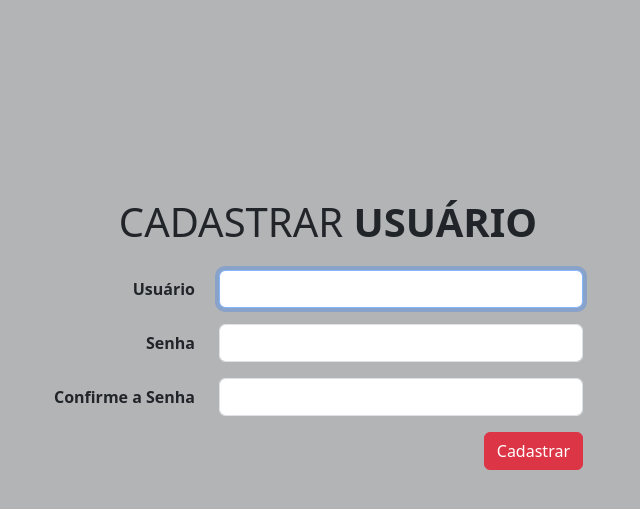
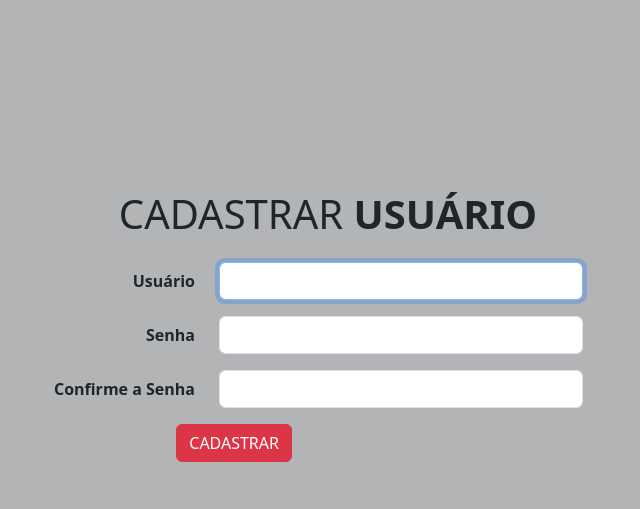
Before and after one commit to piunivespsala05grupo15/pevam, a Django app: page /cadastro_agente/ in a window 1280 px wide. Shown: the part 56-565 px from the top of the page, without its empty margins (336-976 px from the left). Run offline with Django 5.2, Linux system fonts and the light colour scheme; some libraries are stand-ins or nearby versions.

Commit message:
cadastrar buton aligment

```diff
--- a/pevams/templates/sections/cadastro_agente.html
+++ b/pevams/templates/sections/cadastro_agente.html
@@ -3,7 +3,7 @@
 {% block content %}
 <div class="container-fluid" style="height: calc(100vh - 60px);">
     <div class="container d-flex justify-content-center align-items-center h-100">
-        <div class="col-md-8 col-lg-6">
+        <div class="col-12 col-md-8 col-lg-6">
             <h1 class="text-center mb-4 ms-5">CADASTRAR <strong>USUÁRIO</strong></h1>
 
             {% if form.non_field_errors %}
@@ -18,8 +18,8 @@
                 {% csrf_token %}
 
                 <div class="row mb-3 align-items-center">
-                    <label for="{{ form.username.id_for_label }}" class="col-sm-4 col-form-label text-end"><strong>Usuário</strong></label>
-                    <div class="col-sm-8">
+                    <label for="{{ form.username.id_for_label }}" class="col-12 col-sm-4 col-form-label text-sm-end mb-2 mb-sm-0"><strong>Usuário</strong></label>
+                    <div class="col-12 col-sm-8">
                         {{ form.username }}
                         {% for error in form.username.errors %}
                             <div class="text-danger">{{ error }}</div>
@@ -28,8 +28,8 @@
                 </div>
 
                 <div class="row mb-3 align-items-center">
-                    <label for="{{ form.password1.id_for_label }}" class="col-sm-4 col-form-label text-end"><strong>Senha</strong></label>
-                    <div class="col-sm-8">
+                    <label for="{{ form.password1.id_for_label }}" class="col-12 col-sm-4 col-form-label text-sm-end mb-2 mb-sm-0"><strong>Senha</strong></label>
+                    <div class="col-12 col-sm-8">
                         {{ form.password1 }}
                         {% for error in form.password1.errors %}
                             <div class="text-danger">{{ error }}</div>
@@ -38,8 +38,8 @@
                 </div>
 
                 <div class="row mb-3 align-items-center">
-                    <label for="{{ form.password2.id_for_label }}" class="col-sm-4 col-form-label text-end"><strong>Confirme a Senha</strong></label>
-                    <div class="col-sm-8">
+                    <label for="{{ form.password2.id_for_label }}" class="col-12 col-sm-4 col-form-label text-sm-end mb-2 mb-sm-0"><strong>Confirme a Senha</strong></label>
+                    <div class="col-12 col-sm-8">
                         {{ form.password2 }}
                         {% for error in form.password2.errors %}
                             <div class="text-danger">{{ error }}</div>
@@ -47,11 +47,12 @@
                     </div>
                 </div>
 
-                <div class="row">
-                    <div class="col-sm-8 offset-sm-4 text-end">
-                        <button type="submit" class="btn btn-danger">Cadastrar</button>
+                <div class="mb-3 row">
+                    <div class="col-sm-4 offset-sm-2 text-end">
+                        <button type="submit" class="btn btn-danger">CADASTRAR</button>
                     </div>
                 </div>
+        </div>
             </form>
         </div>
     </div>
```
